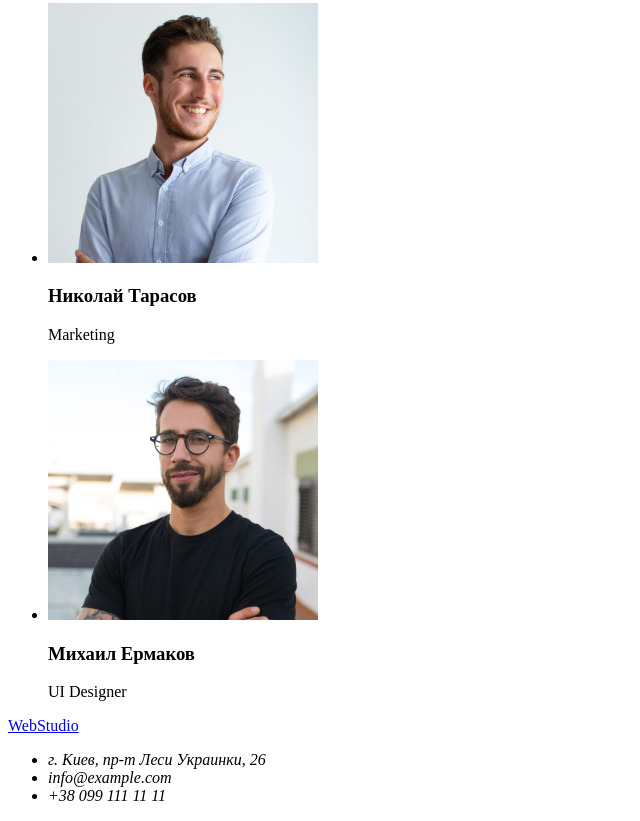
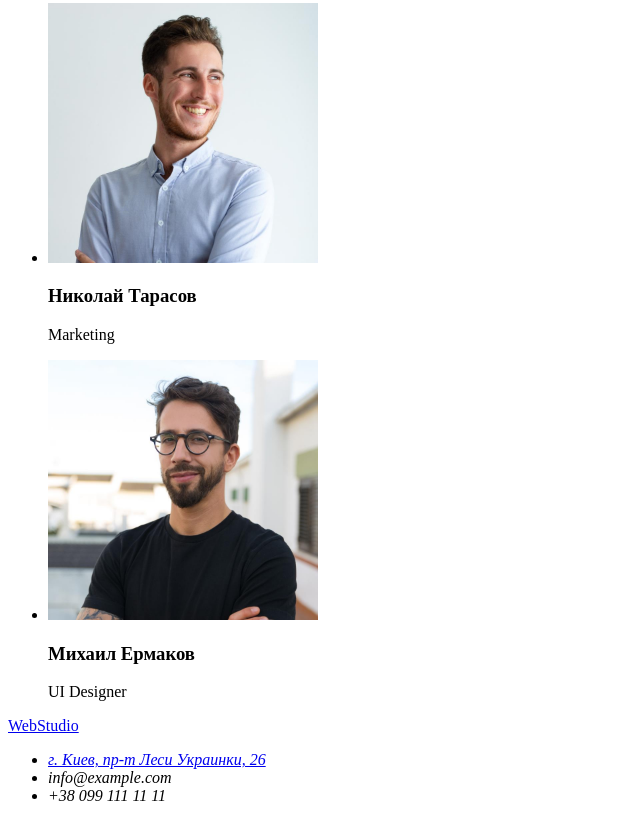
Before and after one commit to vla1975/goit-markup-hw-01, a plain HTML site: page index.html in a window 1280 px wide. Shown: the part 2315-3136 px from the top of the page, without its empty margins (0-640 px from the left). Drawn offline with Linux system fonts and the light colour scheme.

Commit message:
finish html

```diff
--- a/index.html
+++ b/index.html
@@ -104,7 +104,14 @@
       <a href="/">WebStudio</a>
       <address>
         <ul>
-          <li>г. Киев, пр-т Леси Украинки, 26</li>
+          <li>
+            <a
+              href="https://bit.ly/3pXMvUd"
+              target="_blank"
+              rel="noopener noreferrer noffollow"
+              >г. Киев, пр-т Леси Украинки, 26</a
+            >
+          </li>
           <li><a href="mailto:info@example.com"></a>info@example.com</li>
           <li><a href="tel:+380991111111"></a>+38 099 111 11 11</li>
         </ul>
```
